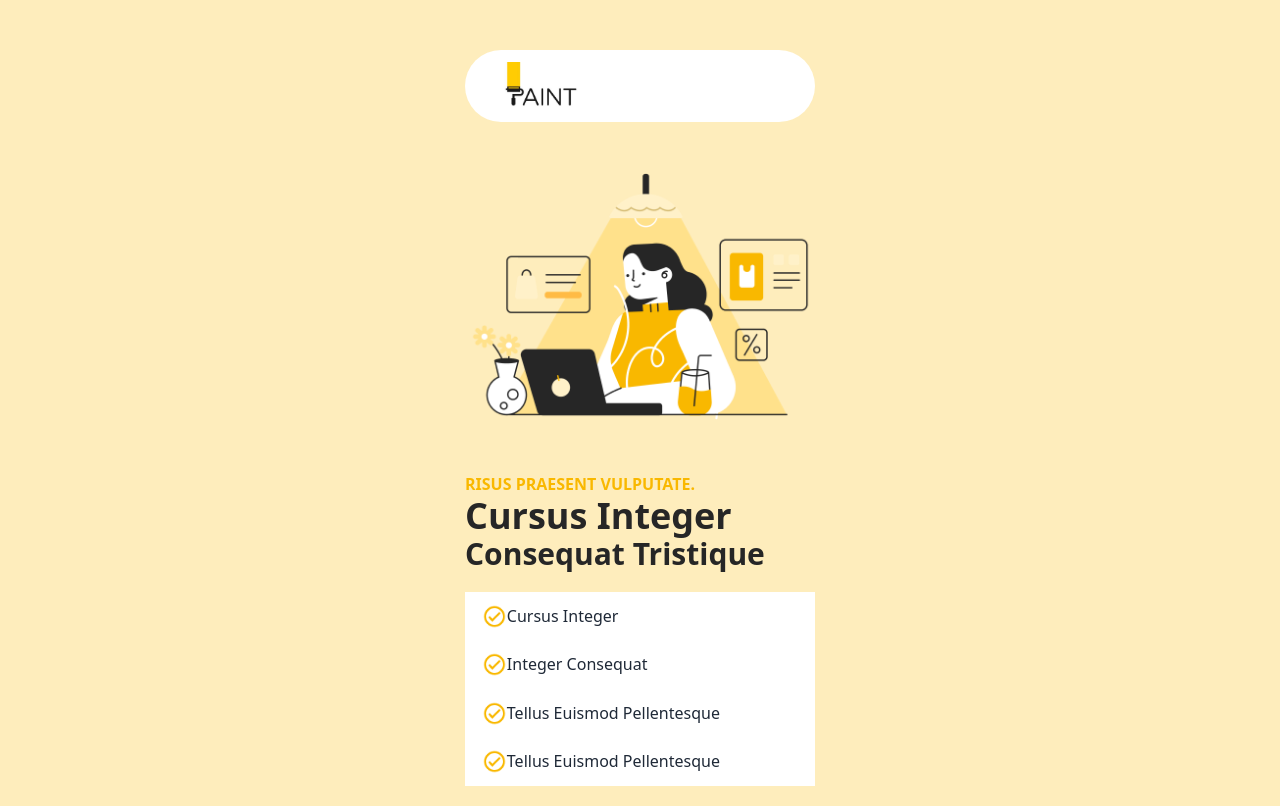
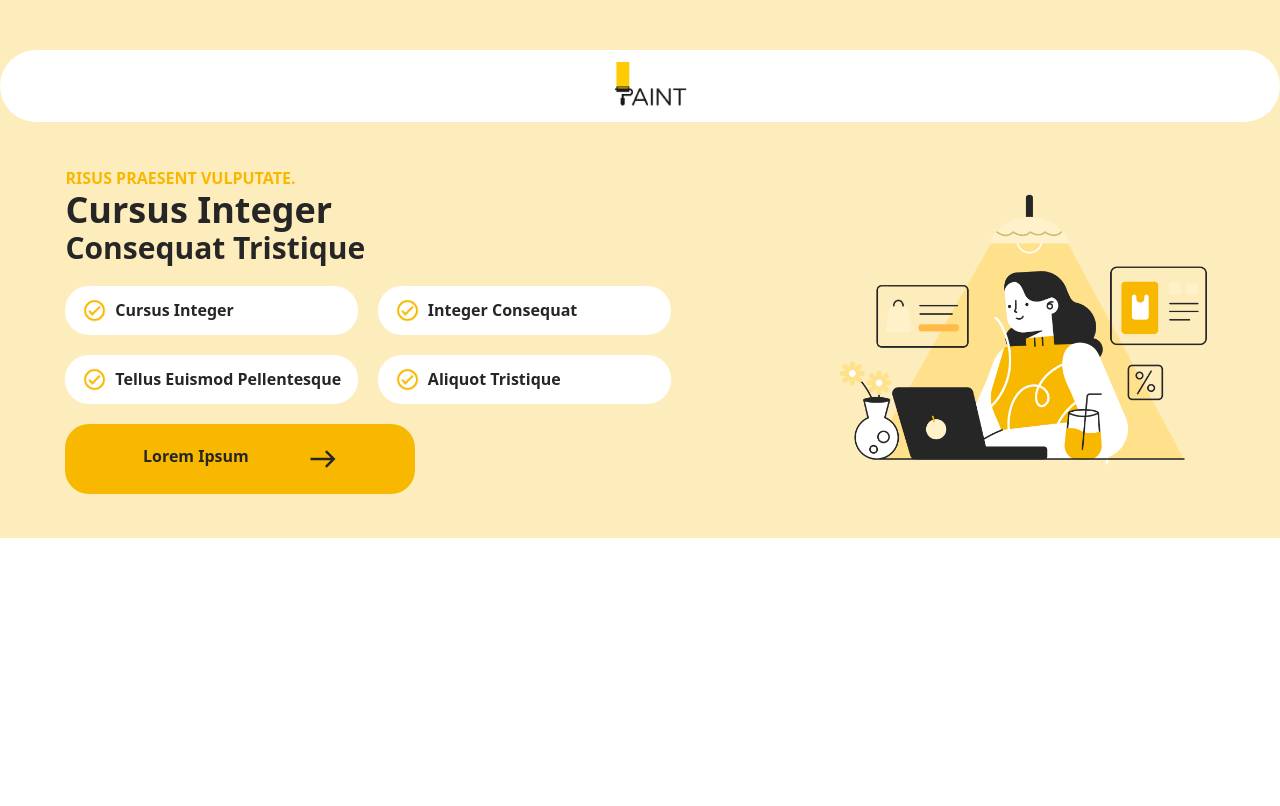
Before and after one commit to NoobSujay/edge-mid-term, a plain HTML site: page index.html in a window 1280 px wide. Drawn offline with nearby package versions, Linux system fonts and the light colour scheme.

Commit message:
Update index.html

```diff
--- a/index.html
+++ b/index.html
@@ -20,26 +20,27 @@
 </head>
 <body>
     <header class="bg-[#FEEDBC]">
-        <div class="container w-[350px] pt-[50px]">
-            <div class="navbar bg-base-300 h-[72px] rounded-[3rem] bg-white ">
+        <div class="container pt-[50px]">
+            <div class="navbar bg-base-300 h-[72px] rounded-[3rem] flex lg:justify-center lg:items-center bg-white ">
                 <img class="w-[95.25px] h-[height: 47.25px;] ml-[20px] " src="images/paint-logo.png " alt="#">
-              </div>
-            <div>
-                <img src="images/cover-paint.png" alt="#">
-                <div class="banner-details">
-                    <p class="uppercase text-[#F9B800] text-base font-bold">risus praesent vulputate.</p>
-                    <p class="text-[#262626] text-4xl font-bold">Cursus Integer</p>
-                    <p class="text-[#262626] text-3xl font-bold">Consequat Tristique</p>
-                    <div class="grid-cols-1 py-5">
-                        <p class=" flex gap[30px] py-[11.79px] px-[16.85px] align-middle bg-white"><img src="images/icon-tick.png" alt="" class="w-[25px] h-[25px] text-base font-semibold text-[#262626]">Cursus Integer</p>
-                        <p class="flex gap[30px] py-[11.79px] px-[16.85px] align-middle bg-white"><img src="images/icon-tick.png" alt=""class="w-[25px] h-[25px]" >Integer Consequat </p>
-                        <p class="flex gap[30px] py-[11.79px] px-[16.85px] align-middle bg-white"><img src="images/icon-tick.png" alt="" class="w-[25px] h-[25px]">Tellus Euismod Pellentesque</p>
-                        <p class="flex gap[30px] py-[11.79px] px-[16.85px] align-middle bg-white"><img src="images/icon-tick.png" alt="" class="w-[25px] h-[25px]">Tellus Euismod Pellentesque</p>
+            </div>
+            <div class="hero">
+                <div class=" hero-content flex-col lg:flex-row-reverse gap-40 ">
+                    <img class="w-auto md:w-96" src="images/cover-paint.png" alt="#">
+                    <div class="banner-details">
+                        <p class="uppercase text-[#F9B800] text-base font-bold">risus praesent vulputate.</p>
+                        <p class="text-[#262626] text-4xl font-bold">Cursus Integer</p>
+                        <p class="text-[#262626] text-3xl font-bold">Consequat Tristique</p>
+                        <div class="grid grid-cols-1 gap-5 py-5 lg:grid-cols-2">
+                            <p class=" flex  py-[11.79px] px-[16.85px] w-auto gap-2 rounded-3xl align-middle bg-white text-base font-semibold text-[#262626]"><img src="images/icon-tick.png" alt="" class="w-[25px] h-[25px] ">Cursus Integer</p>
+                            <p class="flex  py-[11.79px] px-[16.85px] w-auto gap-2 rounded-3xl align-middle bg-white text-base font-semibold text-[#262626]"><img src="images/icon-tick.png" alt=""class="w-[25px] h-[25px]" >Integer Consequat </p>
+                            <p class="flex  py-[11.79px] px-[16.85px] w-auto gap-2  rounded-3xl align-middle bg-white text-base font-semibold text-[#262626]"><img src="images/icon-tick.png" alt="" class="w-[25px] h-[25px]">Tellus Euismod Pellentesque</p>
+                            <p class="flex  py-[11.79px] px-[16.85px] w-auto gap-2 rounded-3xl align-middle bg-white text-base font-semibold text-[#262626]"><img src="images/icon-tick.png" alt="" class="w-[25px] h-[25px]">Aliquot Tristique</p>
+                        </div>
+                        <button class="flex justify-around w-[350px] py-5 px-12 bg-[#F9B800] rounded-3xl text-base font-bold text-[#262626]">Lorem Ipsum <img src="images/right-arrow.png" alt=""></button>
                     </div>
                 </div>
             </div>
-
-
         </div>
     </header>
 </body>
```
